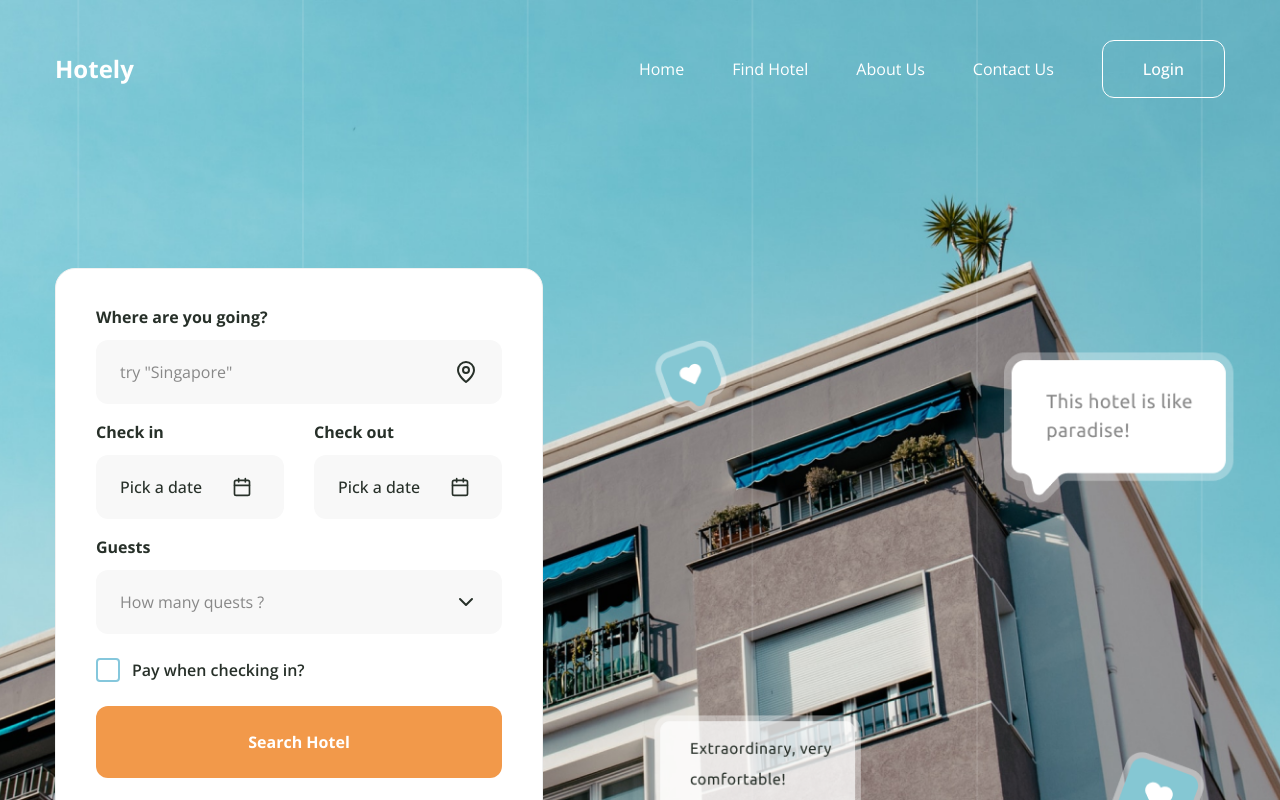
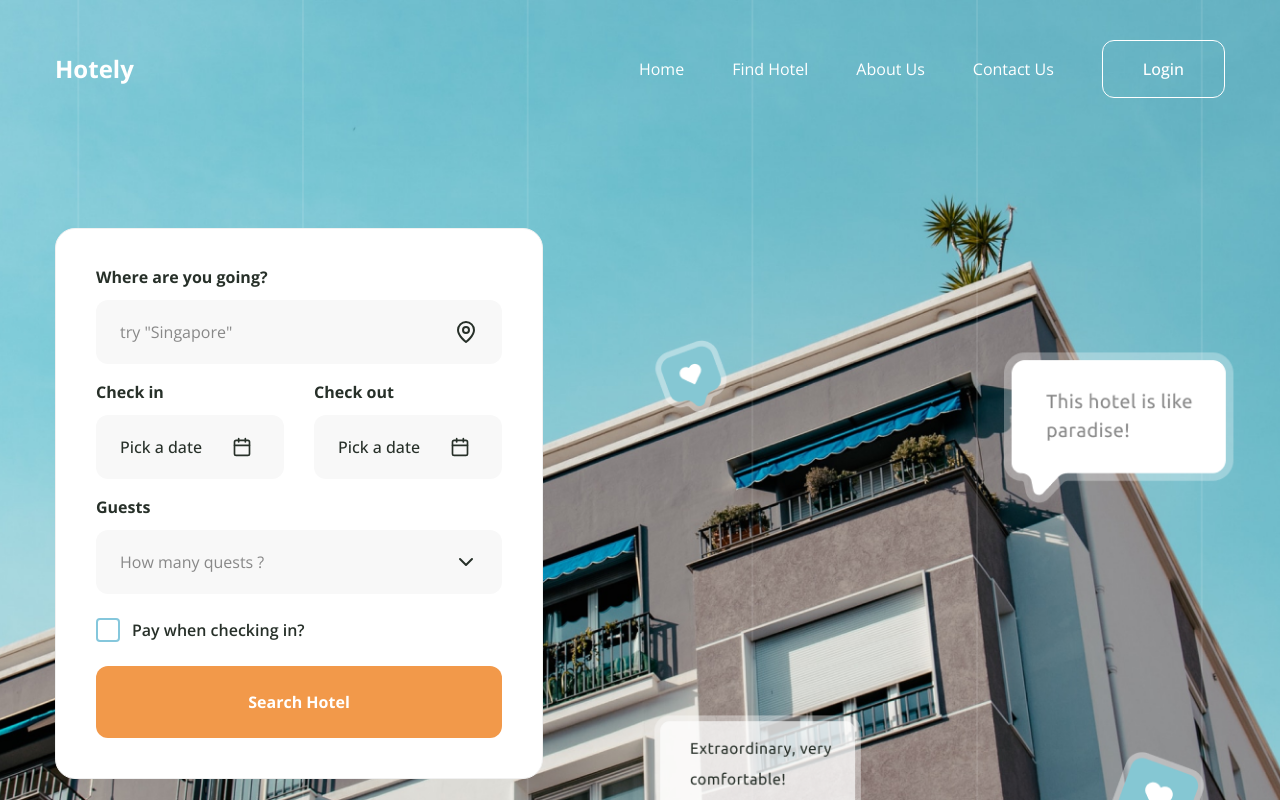
Before and after one commit to sanjayvjacob/Hotely-next, a Next.js app: page / in a window 1280 px wide. Shown: the top 800 px of the page. Built offline with nearby package versions, Linux system fonts and the light colour scheme.

Commit message:
adjusted searchbox padding

```diff
--- a/components/SearchBox.jsx
+++ b/components/SearchBox.jsx
@@ -18,7 +18,7 @@ const SearchBox = () => {
     initial='hidden'
     whileInView={'show'}
     viewport={{once: false, amount:0}}
-    className='w-full max-w-[488px] bg-white max-h-max flex flex-col border border-outline rounded-[20px] p-10'>
+    className='w-full max-w-[488px] bg-white max-h-max flex flex-col border border-outline rounded-[20px] p-10 mb-20'>
       <div className='mb-[20px]'>
         <Label htmlFor='destination'>
 Where are you going?
```
